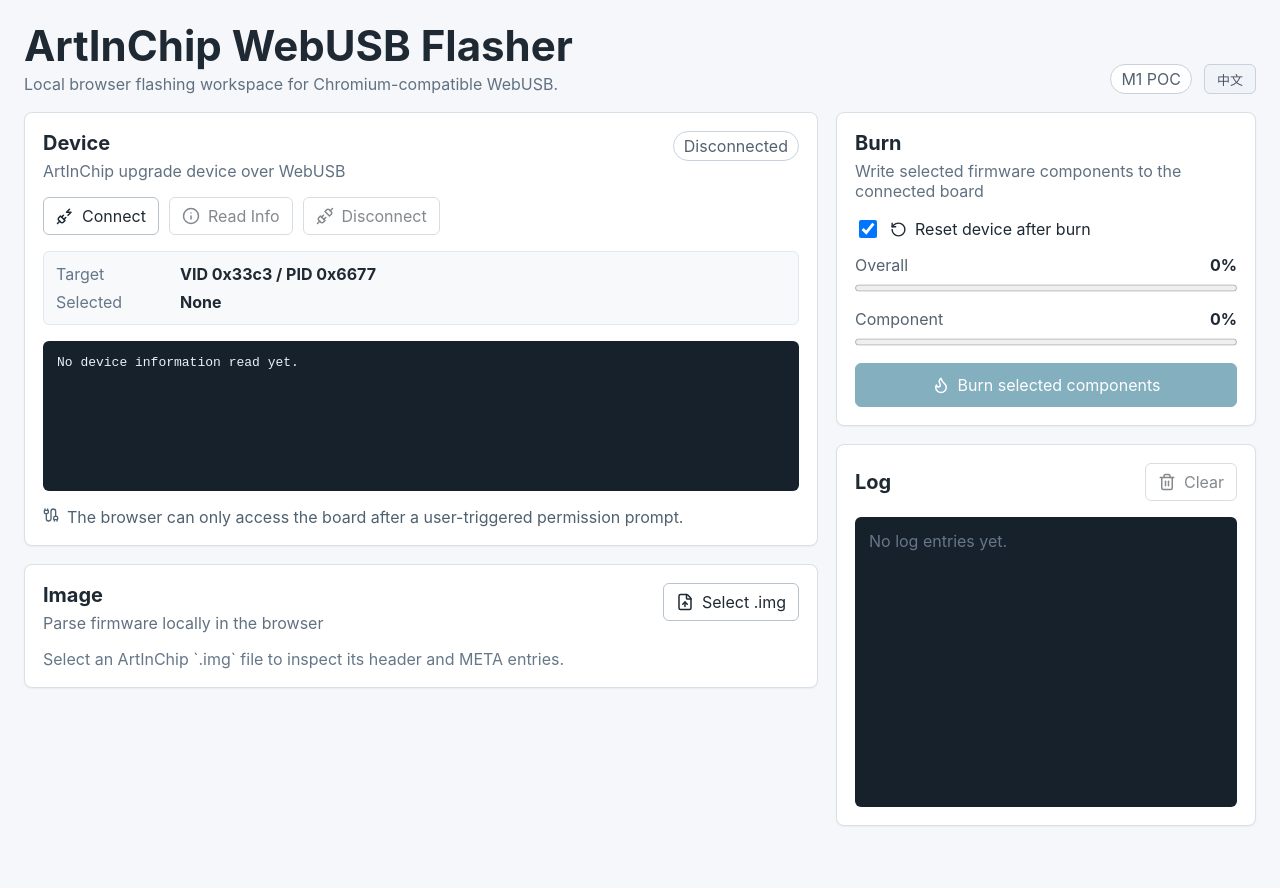
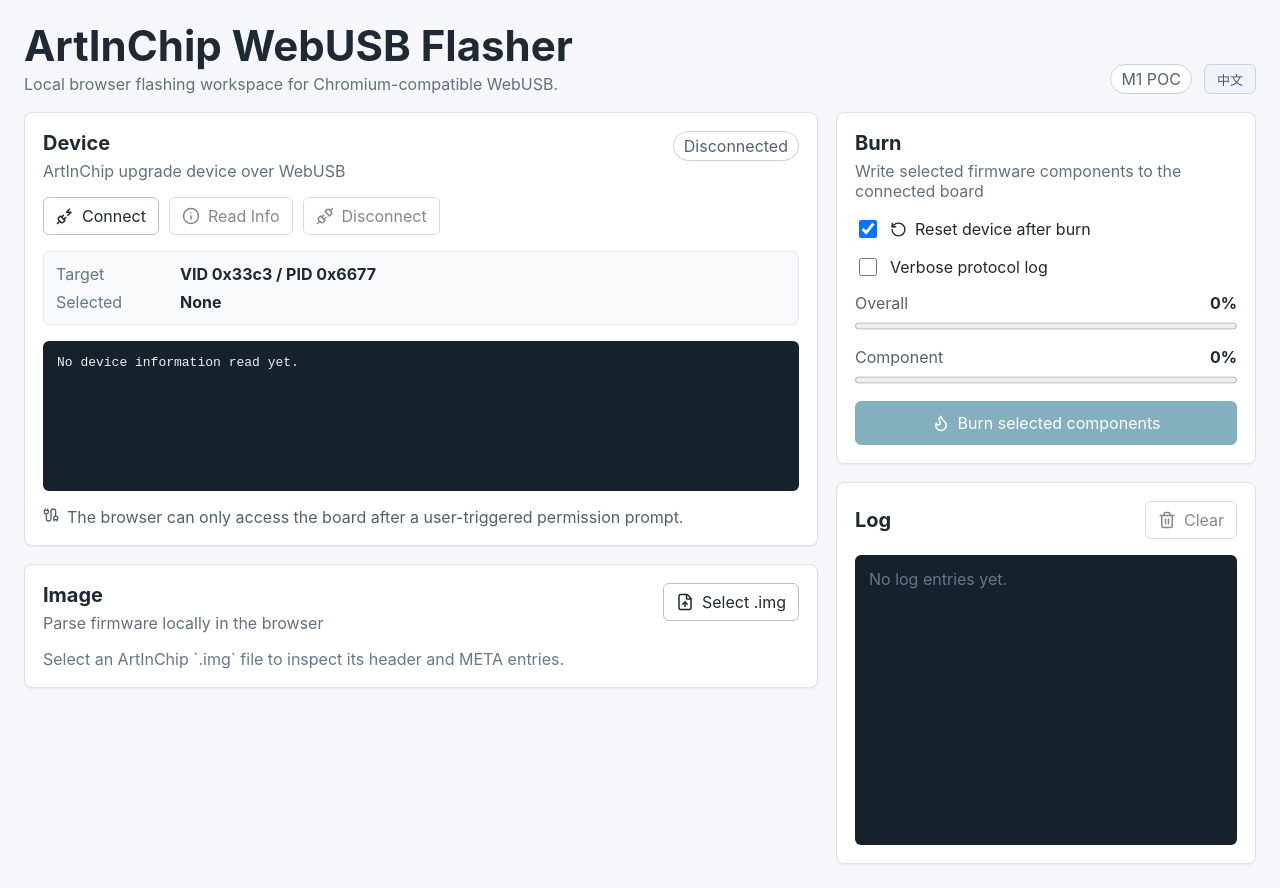
Before and after one commit to boa-w/artinchip-flash-web, a React (Vite) app: page / in a window 1280 px wide. Before the commit the page ends 850 px from the top, so only its background shows below. Built offline with nearby package versions, Linux system fonts and the light colour scheme.

Commit message:
chore: prepare WebUSB app for delivery

```diff
--- a/src/app/App.tsx
+++ b/src/app/App.tsx
@@ -44,6 +44,8 @@
   });
   const [logs, setLogs] = useState<LogEntry[]>([]);
   const [resetAfterBurn, setResetAfterBurn] = useState(true);
+  const [verboseLog, setVerboseLog] = useState(false);
+  const verboseLogRef = useRef(false);
   const [overallProgress, setOverallProgress] = useState(0);
   const [componentProgress, setComponentProgress] = useState(0);
   const [activeComponent, setActiveComponent] = useState("");
@@ -82,7 +84,11 @@
         log(t("device.usingPrevious"));
       }
       const transport = new WebUsbTransport(usbDevice);
-      const aicDevice = new AicDevice(transport, (message) => log(message));
+      const aicDevice = new AicDevice(transport, (message) => {
+        if (verboseLogRef.current) {
+          log(message);
+        }
+      });
       await aicDevice.open();
       aicDeviceRef.current = aicDevice;
       setDevice((current) => ({
@@ -252,10 +258,15 @@
             deviceReady={device.connected}
             busy={device.busy}
             resetAfterBurn={resetAfterBurn}
+            verboseLog={verboseLog}
             overallProgress={overallProgress}
             componentProgress={componentProgress}
             activeComponent={activeComponent}
             onResetAfterBurnChange={setResetAfterBurn}
+            onVerboseLogChange={(value) => {
+              verboseLogRef.current = value;
+              setVerboseLog(value);
+            }}
             onBurn={startBurn}
           />
           <LogPanel logs={logs} onClear={() => setLogs([])} />
--- a/src/app/ui/BurnPanel.tsx
+++ b/src/app/ui/BurnPanel.tsx
@@ -6,10 +6,12 @@
   deviceReady: boolean;
   busy: boolean;
   resetAfterBurn: boolean;
+  verboseLog: boolean;
   overallProgress: number;
   componentProgress: number;
   activeComponent: string;
   onResetAfterBurnChange: (value: boolean) => void;
+  onVerboseLogChange: (value: boolean) => void;
   onBurn: () => void;
 }
 
@@ -18,10 +20,12 @@
   deviceReady,
   busy,
   resetAfterBurn,
+  verboseLog,
   overallProgress,
   componentProgress,
   activeComponent,
   onResetAfterBurnChange,
+  onVerboseLogChange,
   onBurn
 }: Props) {
   const { t } = useTranslation();
@@ -48,6 +52,15 @@
         </span>
       </label>
 
+      <label className="toggleRow">
+        <input
+          type="checkbox"
+          checked={verboseLog}
+          onChange={(event) => onVerboseLogChange(event.currentTarget.checked)}
+        />
+        <span>{t("burn.verboseLog")}</span>
+      </label>
+
       <div className="progressBlock">
         <div className="progressHeader">
           <span>{t("burn.overall")}</span>
--- a/src/i18n/en.json
+++ b/src/i18n/en.json
@@ -50,6 +50,7 @@
     "title": "Burn",
     "subtitle": "Write selected firmware components to the connected board",
     "resetAfterBurn": "Reset device after burn",
+    "verboseLog": "Verbose protocol log",
     "overall": "Overall",
     "component": "Component",
     "burnSelected": "Burn selected components"
--- a/src/i18n/zh.json
+++ b/src/i18n/zh.json
@@ -50,6 +50,7 @@
     "title": "烧录",
     "subtitle": "将选定的固件组件写入已连接的开发板",
     "resetAfterBurn": "烧录后重置设备",
+    "verboseLog": "详细协议日志",
     "overall": "总体进度",
     "component": "组件",
     "burnSelected": "烧录选定组件"
```
Also changed, not shown: 4 other files (tests, documents, lock files or other folders).
